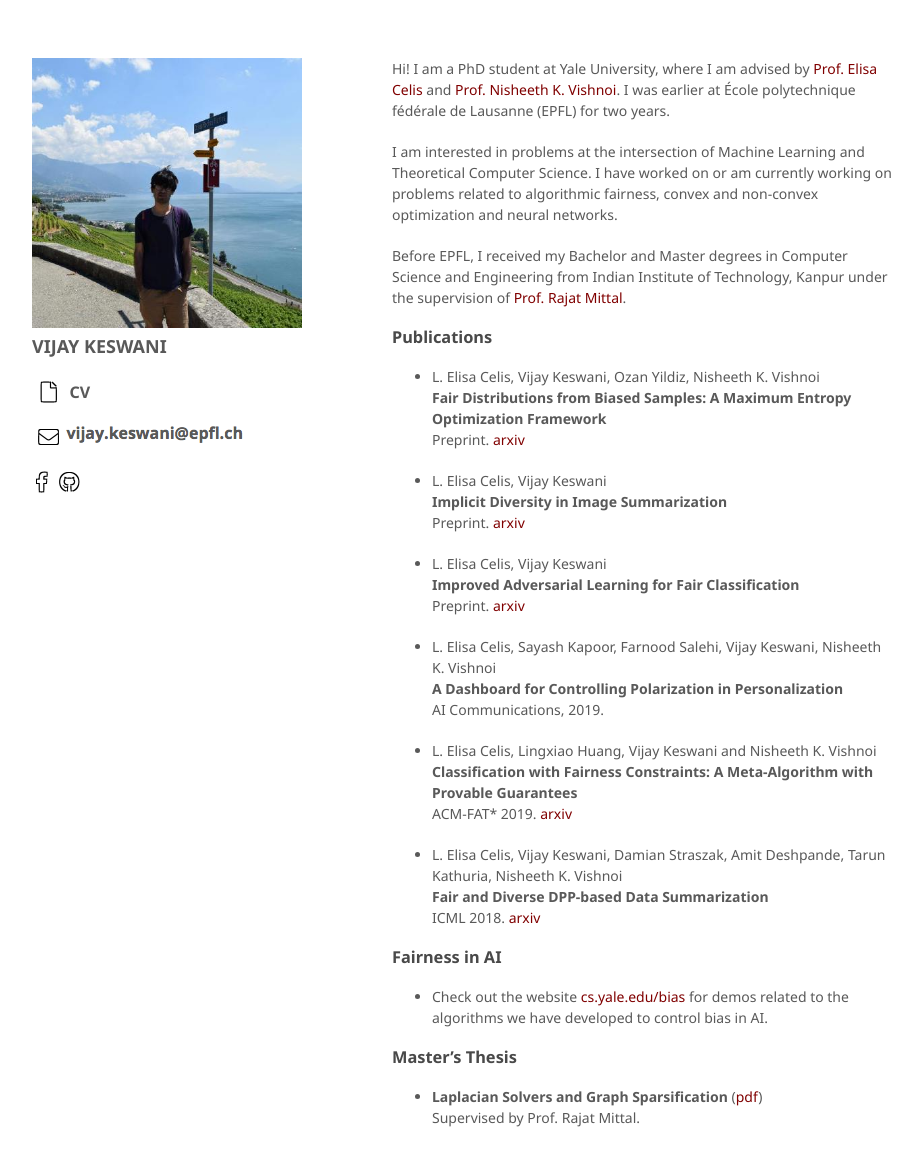
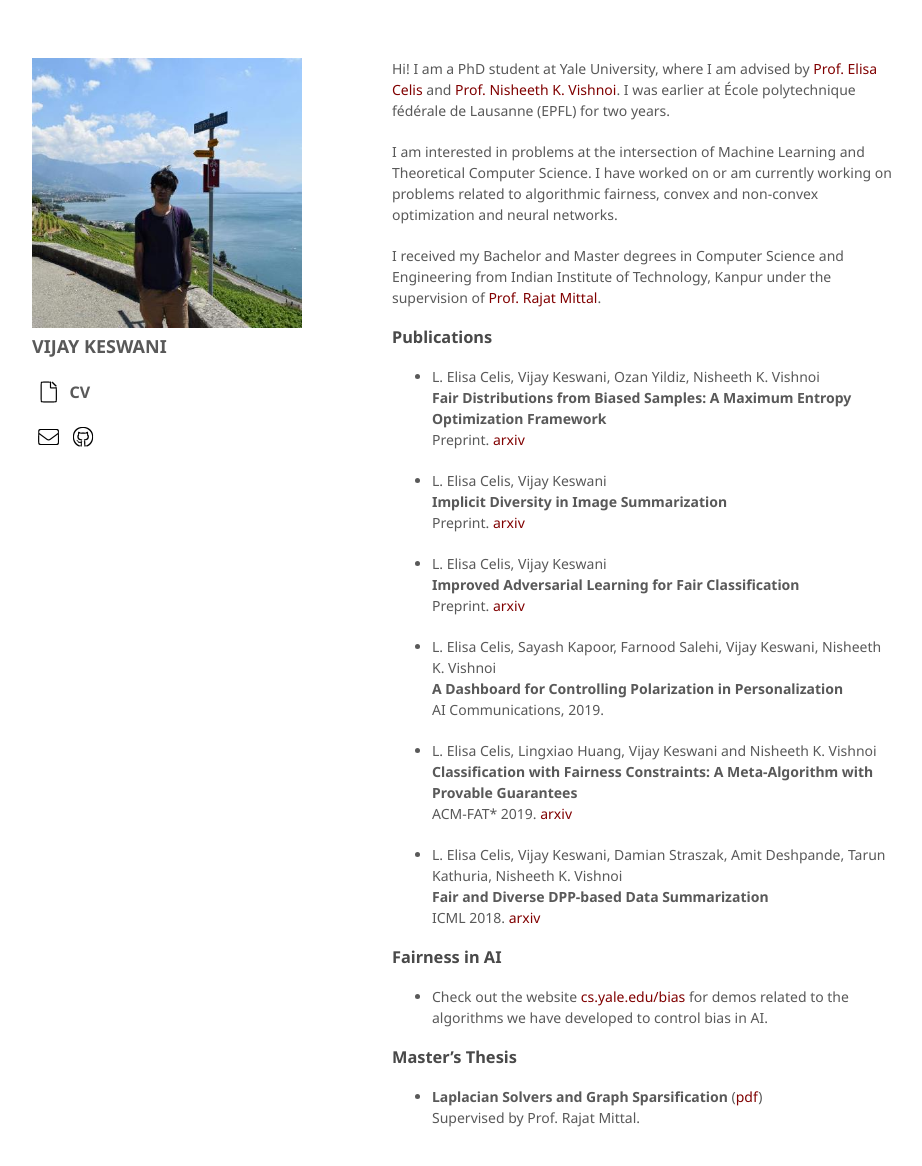
Before and after one commit to vijaykeswani/vijaykeswani.github.io, a Jekyll site: the page built from index.md, in a window 1280 px wide and 1198 px high. Shown: the top 1166 px of the window, without its empty margins (178-1100 px from the left). Built offline with Jekyll 4.4.1, drawn with Linux system fonts in a browser that asks for light colours; nearby versions of some CDN libraries; a script that is not in the unit is left out.

Commit message:
updated email

```diff
--- a/_layouts/default.html
+++ b/_layouts/default.html
@@ -25,8 +25,7 @@
           <b><font size=4px>VIJAY KESWANI</font></b><br>
           <p>
             <a href="CV.pdf"><i class="soc fas fa-lg fa-file fa-fw" color:"balck"></i></a><font size=3px style="font-weight: bold"> CV</font><br><br>
-            <a href="mailto:vijay.keswani@epfl.ch"><i class="soc fas fa-lg fa-envelope fa-fw"></i></a><img src="../email.png" /><br><br>
-            <a href="https://www.facebook.com/vjkeswani"><i class="soc fab fa-lg fa-facebook-f"></i></a>
+            <a href="mailto:vijay.keswani@yale.edu"><i class="soc fas fa-lg fa-envelope fa-fw"></i></a>
             <a href="https://github.com/vijaykeswani"><i class="soc fab fa-lg fa-github"></i></a>
           </p>
         </p>
--- a/index.md
+++ b/index.md
@@ -8,7 +8,7 @@
 
 I am interested in problems at the intersection of Machine Learning and Theoretical Computer Science. I have worked on or am currently working on problems related to algorithmic fairness, convex and non-convex optimization and neural networks.
 
-Before EPFL, I received my Bachelor and Master degrees in Computer Science and Engineering from Indian Institute of Technology, Kanpur under the supervision of [Prof. Rajat Mittal](https://cse.iitk.ac.in/users/rmittal).
+I received my Bachelor and Master degrees in Computer Science and Engineering from Indian Institute of Technology, Kanpur under the supervision of [Prof. Rajat Mittal](https://cse.iitk.ac.in/users/rmittal).
 
 ### Publications
 *   L. Elisa Celis, Vijay Keswani, Ozan Yildiz, Nisheeth K. Vishnoi\\
```
